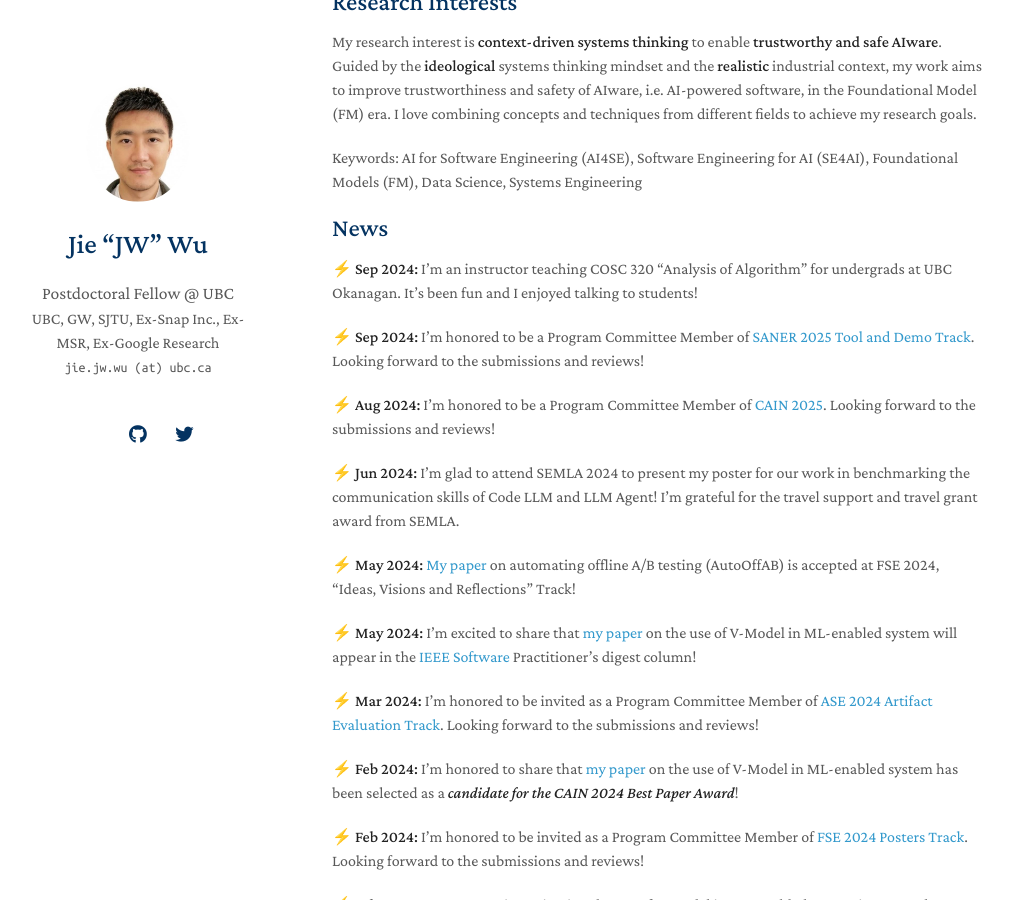
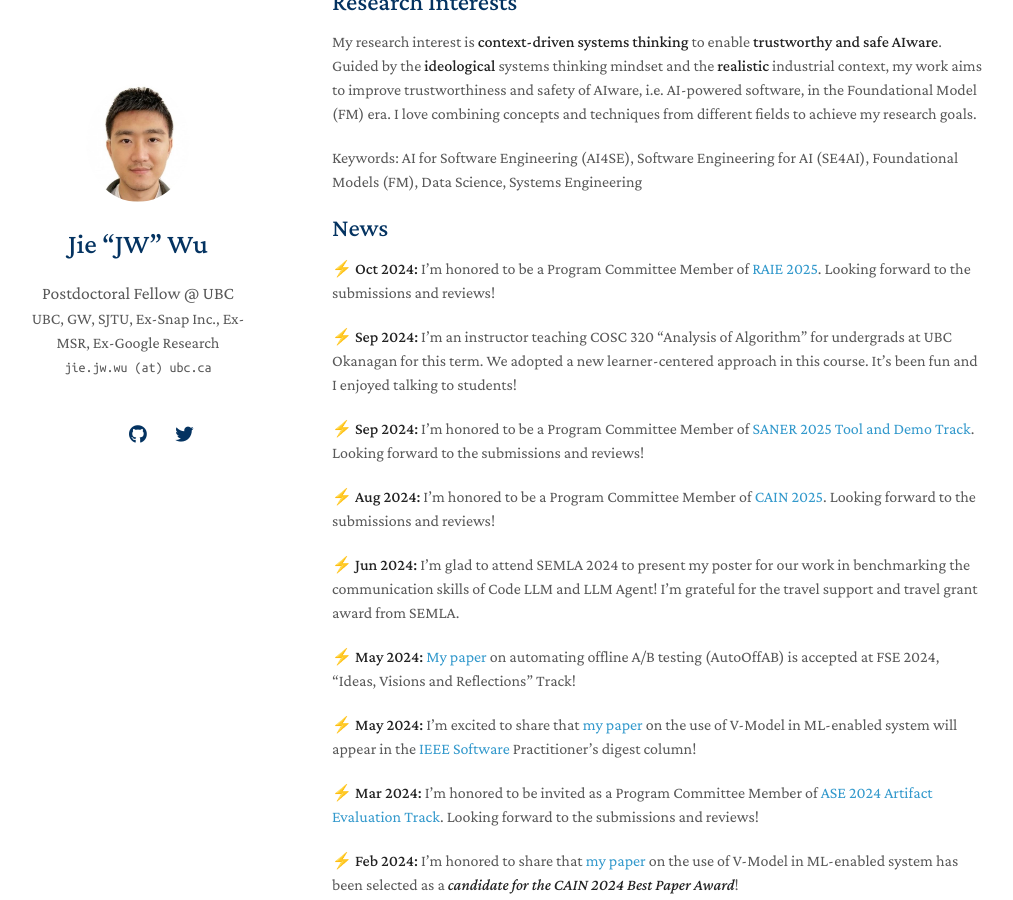
Before and after one commit to yaoyao-liu/minimal-light, a Jekyll site: the page built from index.md, in a window 1280 px wide and 900 px high, scrolled down 517 px. Shown: the whole window, without its empty margins (138-1151 px from the left). Built offline with Jekyll 4.4.1, drawn with Linux system fonts in a browser that asks for light colours; nearby versions of some CDN libraries; a style sheet for code colours, icons or effects is not loaded; our own code applies the rules of GitHub Pages for plain Markdown files.

Commit message:
Update index.md

```diff
--- a/index.md
+++ b/index.md
@@ -16,8 +16,9 @@ Keywords: AI for Software Engineering (AI4SE), Software Engineering for AI (SE4A
 (FM), Data Science, Systems Engineering
 
 ## News
+**⚡ Oct 2024:** I'm honored to be a Program Committee Member of [RAIE 2025](https://conf.researchr.org/home/icse-2025/raie-2025). Looking forward to the submissions and reviews!
 
-**⚡ Sep 2024:** I'm an instructor teaching COSC 320 "Analysis of Algorithm" for undergrads at UBC Okanagan. It's been fun and I enjoyed talking to students!
+**⚡ Sep 2024:** I'm an instructor teaching COSC 320 "Analysis of Algorithm" for undergrads at UBC Okanagan for this term. We adopted a new learner-centered approach in this course. It's been fun and I enjoyed talking to students!
 
 **⚡ Sep 2024:** I'm honored to be a Program Committee Member of [SANER 2025 Tool and Demo Track](https://conf.researchr.org/track/saner-2025/saner-2025-tool-demo-track). Looking forward to the submissions and reviews!
 
```
